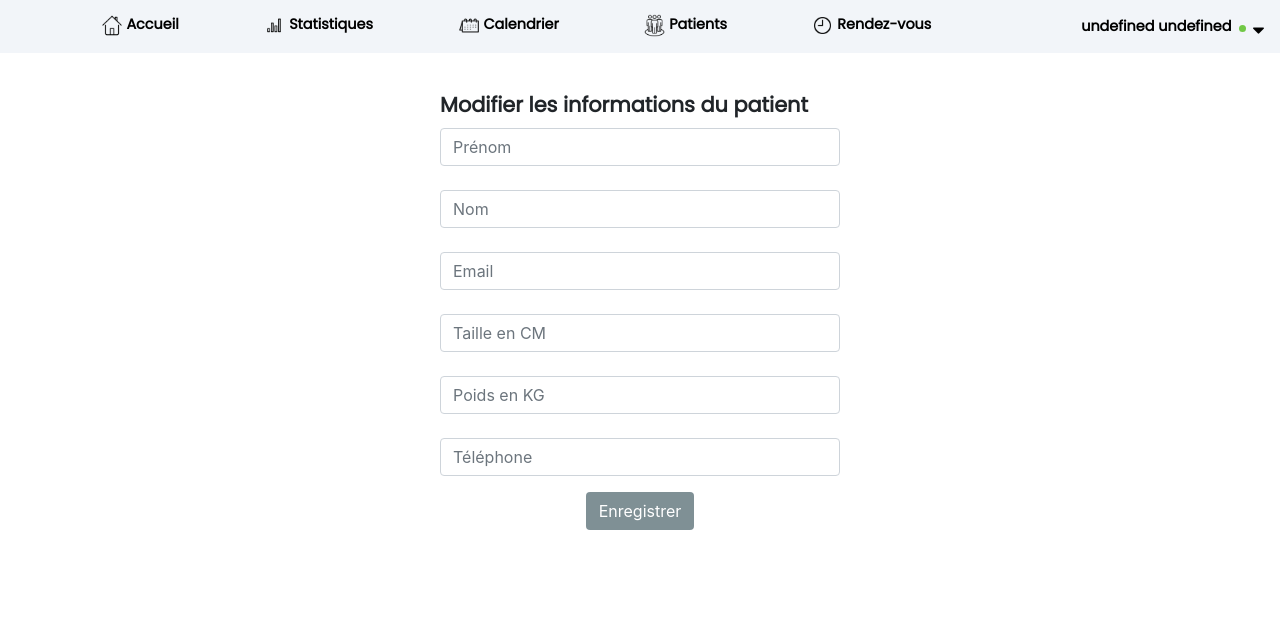
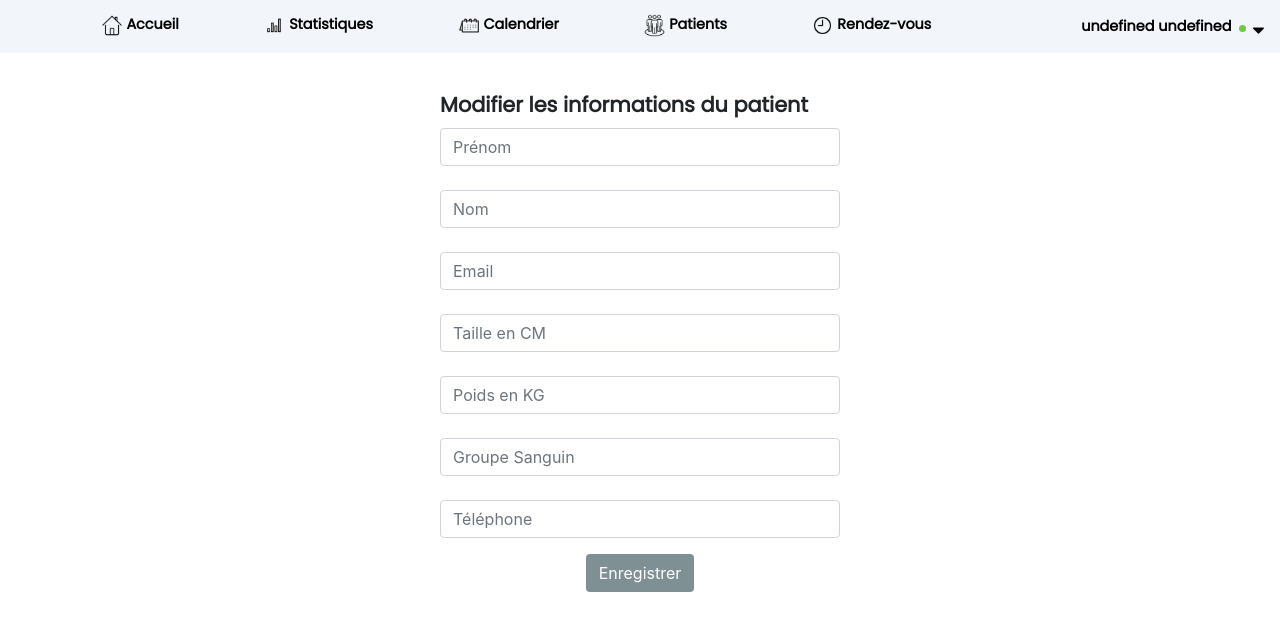
Before and after one commit to malekhammou/doctonise, a React (Create React App) app in the folder frontend/: page /home/patients/1/settings in a window 1280 px wide. Shown: the top 630 px of the page. Built offline with nearby package versions, Linux system fonts and the light colour scheme; no server answers; sample sign-in values are in the browser's storage.

Commit message:
Added bloodFamily input in create and update patient UI

```diff
--- a/frontend/src/components/add-patient/add-patient.jsx
+++ b/frontend/src/components/add-patient/add-patient.jsx
@@ -59,7 +59,12 @@ class AddPatientForm extends Form {
     birthday: Joi.date().allow(""),
     bloodFamily: Joi.string()
       .valid(["A", "AB", "O", "A+", "A-", "AB+", "AB-", "O+", "O-"])
-      .allow(""),
+      .allow("")
+      .error(() => {
+        return {
+          message: "A, AB, O, A+, A-, AB+, AB-, O+, O-",
+        };
+      }),
     phone: Joi.string().max(20).allow(""),
   };
 
@@ -89,6 +94,7 @@ class AddPatientForm extends Form {
           {this.renderInput("height", "", "text", "Taille en CM")}
           {this.renderInput("weight", "", "text", "Poids en KG")}
           {this.renderDateInput("birthday", "birthday")}
+          {this.renderInput("bloodFamily", "", "text", "Groupe Sanguin")}
           {this.renderInput("phone", "", "text", "Téléphone")}
           {this.renderButton("Enregistrer", "add-patient-form-button")}
         </form>
--- a/frontend/src/components/update-patient/update-patient.jsx
+++ b/frontend/src/components/update-patient/update-patient.jsx
@@ -81,7 +81,12 @@ class PatientSettings extends Form {
     birthday: Joi.date().allow(""),
     bloodFamily: Joi.string()
       .valid(["A", "AB", "O", "A+", "A-", "AB+", "AB-", "O+", "O-"])
-      .allow(""),
+      .allow("")
+      .error(() => {
+        return {
+          message: "A, AB, O, A+, A-, AB+, AB-, O+, O-",
+        };
+      }),
     phone: Joi.string().max(20).allow(""),
   };
   updatePatient = async () => {
@@ -132,6 +137,7 @@ class PatientSettings extends Form {
           {this.renderInput("height", "", "text", "Taille en CM")}{" "}
           {this.renderInput("weight", "", "text", "Poids en KG")}{" "}
           {this.state.dateObj && this.renderDateInput("birthday", "birthday")}{" "}
+          {this.renderInput("bloodFamily", "", "text", "Groupe Sanguin")}
           {this.renderInput("phone", "", "text", "Téléphone")}{" "}
           {this.renderButton("Enregistrer", "update-patient-form-button")}{" "}
         </form>{" "}
```
